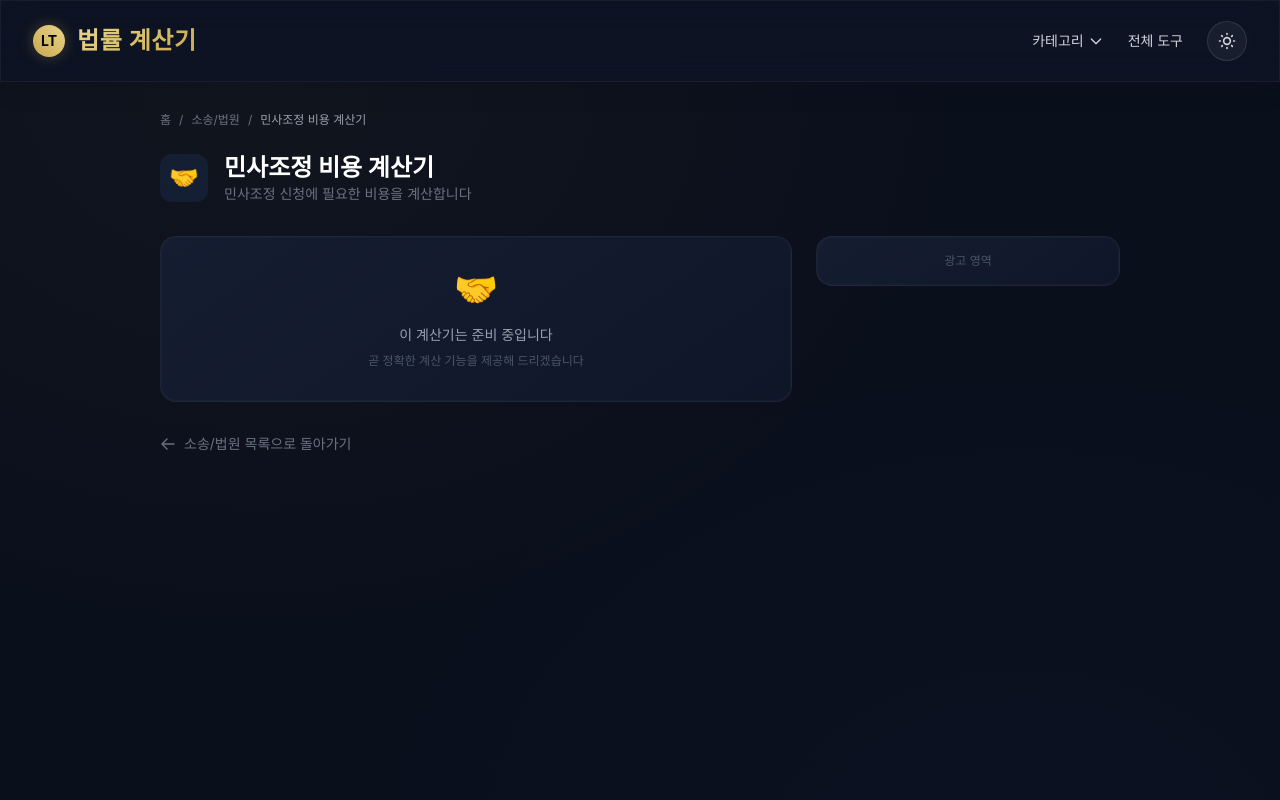
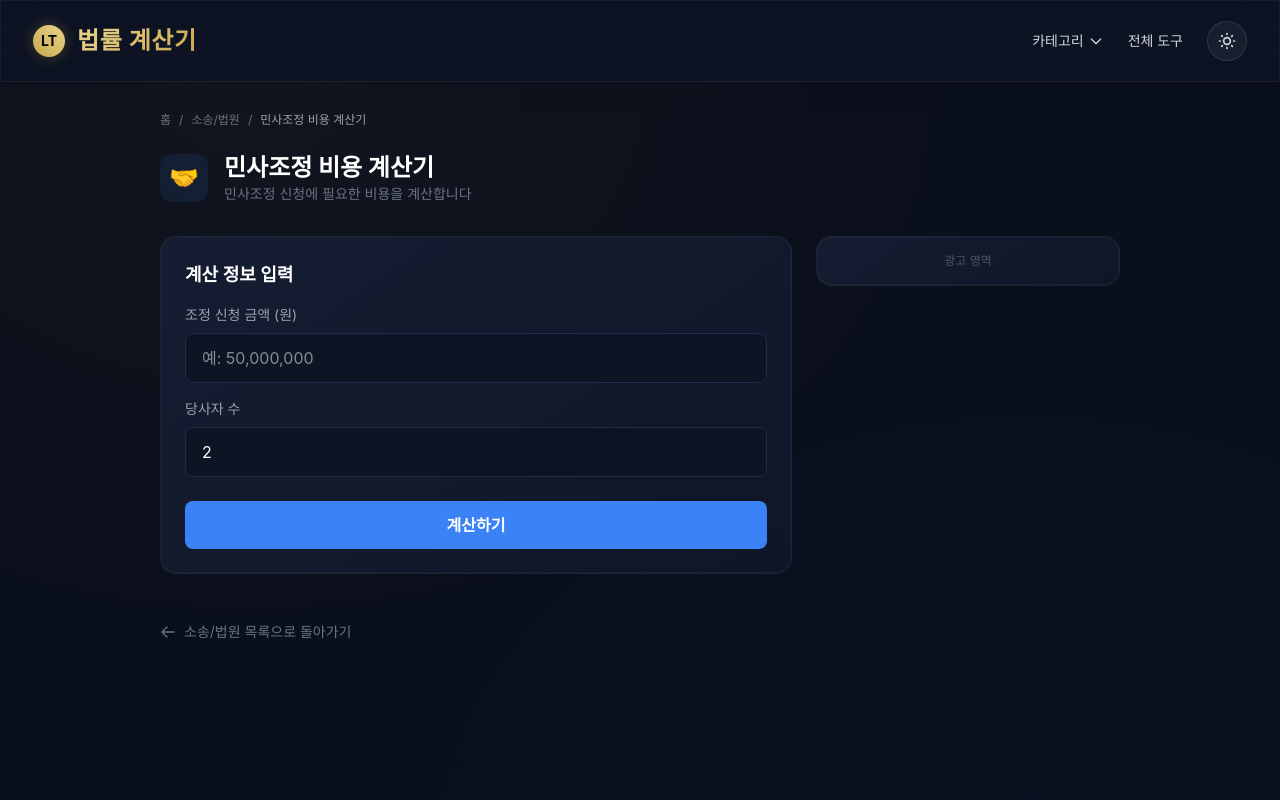
Before and after one commit to SublimerNJ/law-calc, a Next.js app: page /tools/court/civil-mediation in a window 1280 px wide. Shown: the top 800 px of the page. Built offline with nearby package versions, Linux system fonts and the light colour scheme; a web font is replaced by a local one.

Commit message:
feat(02-03): add civil mediation cost calculator
- Mediation stamp fee = lawsuit stamp fee x 0.2 (1/5)
- Service fee calculation (parties x 5 rounds x 4,500 KRW)
- Shows savings vs regular lawsuit

```diff
--- /dev/null
+++ b/src/app/tools/court/civil-mediation/page.tsx
@@ -0,0 +1,155 @@
+'use client';
+
+import { useState } from 'react';
+import CalculatorLayout from '@/components/ui/CalculatorLayout';
+import { TOOLS, CATEGORIES } from '@/lib/tools-data';
+
+const tool = TOOLS.find(t => t.id === 'civil-mediation')!;
+const category = CATEGORIES.find(c => c.id === 'court')!;
+
+function calculateStampFee(amount: number): number {
+  let fee: number;
+  if (amount <= 10_000_000) {
+    fee = amount * 0.005;
+    if (fee < 1_000) fee = 1_000;
+  } else if (amount <= 100_000_000) {
+    fee = amount * 0.0045 + 5_000;
+  } else if (amount <= 1_000_000_000) {
+    fee = amount * 0.004 + 55_000;
+  } else {
+    fee = amount * 0.0035 + 555_000;
+  }
+  return Math.ceil(fee / 100) * 100;
+}
+
+function formatNumber(n: number): string {
+  return n.toLocaleString('ko-KR');
+}
+
+interface Result {
+  lawsuitStampFee: number;
+  mediationStampFee: number;
+  serviceFee: number;
+  total: number;
+  savings: number;
+}
+
+export default function CivilMediationPage() {
+  const [amount, setAmount] = useState('');
+  const [parties, setParties] = useState(2);
+  const [result, setResult] = useState<Result | null>(null);
+
+  const handleCalculate = () => {
+    const val = parseInt(amount.replace(/,/g, ''), 10);
+    if (!val || val <= 0) return;
+
+    const lawsuitStampFee = calculateStampFee(val);
+    let mediationStampFee = Math.ceil((lawsuitStampFee * 0.2) / 100) * 100;
+    if (mediationStampFee < 1_000) mediationStampFee = 1_000;
+    const serviceFee = parties * 5 * 4_500;
+    const total = mediationStampFee + serviceFee;
+    const lawsuitServiceFee = parties * 10 * 4_500;
+    const lawsuitTotal = lawsuitStampFee + lawsuitServiceFee;
+    const savings = lawsuitTotal - total;
+
+    setResult({ lawsuitStampFee, mediationStampFee, serviceFee, total, savings });
+  };
+
+  const handleAmountChange = (e: React.ChangeEvent<HTMLInputElement>) => {
+    const raw = e.target.value.replace(/[^0-9]/g, '');
+    setAmount(raw);
+  };
+
+  return (
+    <CalculatorLayout tool={tool} category={category}>
+      <div className="premium-card p-6 mb-4">
+        <h2 className="text-lg font-semibold text-white mb-4">계산 정보 입력</h2>
+
+        <div className="mb-4">
+          <label className="block text-sm text-gray-400 mb-2">조정 신청 금액 (원)</label>
+          <input
+            type="text"
+            inputMode="numeric"
+            value={amount ? parseInt(amount).toLocaleString('ko-KR') : ''}
+            onChange={handleAmountChange}
+            placeholder="예: 50,000,000"
+            className="w-full bg-[#0d1424] border border-[#1e2d4a] rounded-lg px-4 py-3 text-white focus:border-[#3b82f6] focus:outline-none"
+          />
+          {amount && (
+            <p className="text-xs text-gray-500 mt-1">
+              {formatNumber(parseInt(amount))}원
+            </p>
+          )}
+        </div>
+
+        <div className="mb-6">
+          <label className="block text-sm text-gray-400 mb-2">당사자 수</label>
+          <input
+            type="number"
+            min={2}
+            value={parties}
+            onChange={e => setParties(Math.max(2, parseInt(e.target.value) || 2))}
+            className="w-full bg-[#0d1424] border border-[#1e2d4a] rounded-lg px-4 py-3 text-white focus:border-[#3b82f6] focus:outline-none"
+          />
+        </div>
+
+        <button
+          onClick={handleCalculate}
+          className="w-full py-3 rounded-lg font-semibold text-white transition-opacity hover:opacity-90"
+          style={{ backgroundColor: category.color }}
+        >
+          계산하기
+        </button>
+      </div>
+
+      {result !== null && (
+        <div className="premium-card p-6">
+          <h2 className="text-lg font-semibold text-white mb-4">계산 결과</h2>
+
+          <div className="space-y-4">
+            <div>
+              <p className="text-sm text-gray-400 mb-1">조정신청 인지대 (소송의 1/5)</p>
+              <p className="text-2xl font-bold" style={{ color: category.color }}>
+                {formatNumber(result.mediationStampFee)}원
+              </p>
+            </div>
+
+            <div>
+              <p className="text-sm text-gray-400 mb-1">송달료 ({parties}명 x 5회 x 4,500원)</p>
+              <p className="text-lg text-white">{formatNumber(result.serviceFee)}원</p>
+            </div>
+
+            <div className="pt-4 border-t border-[#1e2d4a]">
+              <p className="text-sm text-gray-400 mb-1">합계</p>
+              <p className="text-2xl font-bold" style={{ color: category.color }}>
+                {formatNumber(result.total)}원
+              </p>
+            </div>
+
+            <div className="pt-4 border-t border-[#1e2d4a]">
+              <p className="text-sm text-gray-400 mb-1">소송 대비 절약액</p>
+              <p className="text-lg font-semibold text-green-400">
+                -{formatNumber(result.savings)}원
+              </p>
+              <p className="text-xs text-gray-500 mt-1">
+                일반 소송 인지대: {formatNumber(result.lawsuitStampFee)}원
+              </p>
+            </div>
+          </div>
+
+          <div className="mt-6 space-y-2 pt-4 border-t border-[#1e2d4a]">
+            <p className="text-xs text-gray-500">
+              조정 성립 시 재판상 화해와 동일한 효력(집행권원)
+            </p>
+            <p className="text-xs text-gray-500">
+              조정 불성립 시 소송으로 이행, 차액 인지대 추가 납부
+            </p>
+            <p className="text-xs text-gray-500 mt-2">
+              법적 근거: 민사조정법 제37조, 민사조정규칙
+            </p>
+          </div>
+        </div>
+      )}
+    </CalculatorLayout>
+  );
+}
```
